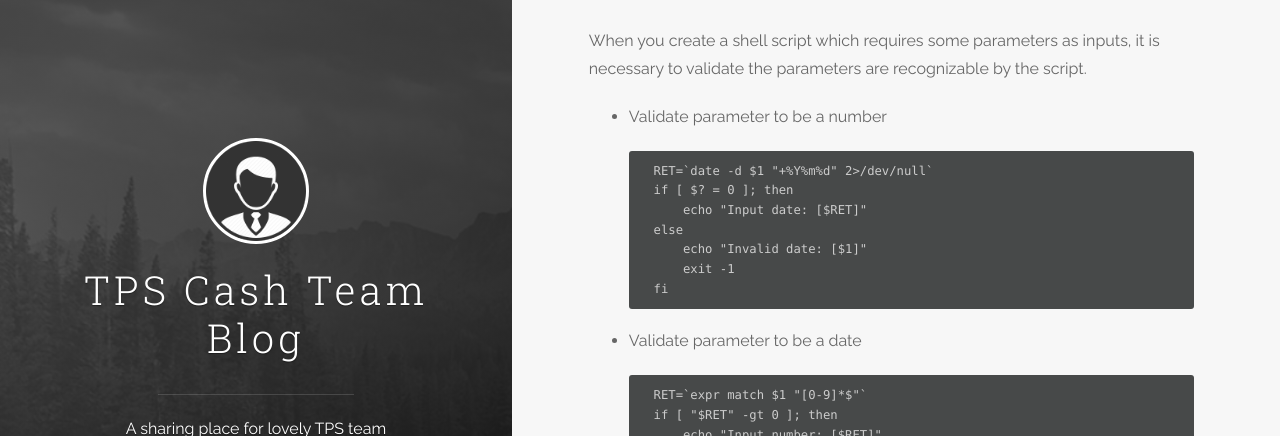
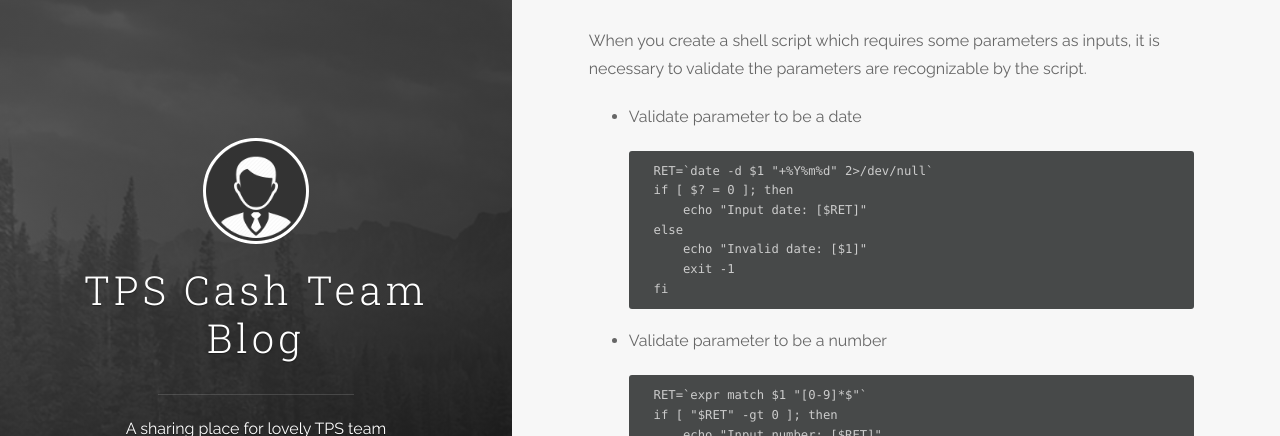
Before and after one commit to tpscash/tpscash.github.io, a Jekyll site: the page built from _posts/2016-04-28-validate-inputs-in-shell.md, in a window 1280 px wide and 965 px high. Shown: the part 141-577 px from the top of the window. Built offline with Jekyll 4.4.1, drawn with Linux system fonts in a browser that asks for light colours; comment, search, counter and statistics services are not loaded; some of the changed lines change nothing that is shown.

Commit message:
Fix typo

```diff
--- a/_posts/2016-04-28-validate-inputs-in-shell.md
+++ b/_posts/2016-04-28-validate-inputs-in-shell.md
@@ -8,7 +8,7 @@ author: Kevin
 
 When you create a shell script which requires some parameters as inputs, it is necessary to validate the parameters are recognizable by the script.
 
-* Validate parameter to be a number
+* Validate parameter to be a date
 
         RET=`date -d $1 "+%Y%m%d" 2>/dev/null`
         if [ $? = 0 ]; then
@@ -18,7 +18,7 @@ When you create a shell script which requires some parameters as inputs, it is n
             exit -1
         fi
 
-* Validate parameter to be a date
+* Validate parameter to be a number
 
         RET=`expr match $1 "[0-9]*$"`
         if [ "$RET" -gt 0 ]; then
```
